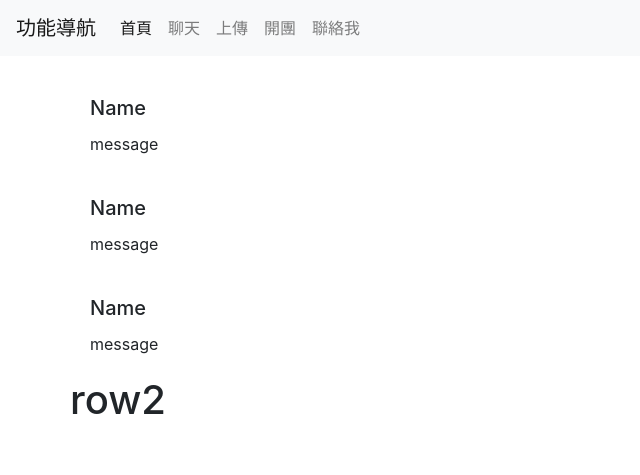
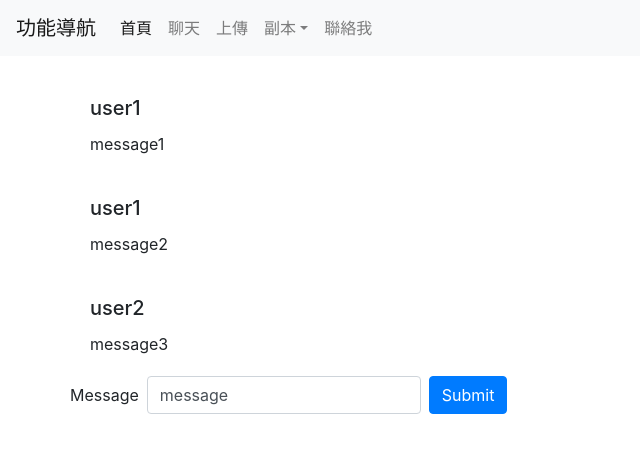
Before and after one commit to xenosaga/RESTServer, a Flask app: page /chat in a window 1280 px wide. Shown: the top 475 px of the page, without its empty margins (0-640 px from the left). Run offline with Flask 2, Linux system fonts and the light colour scheme.

Commit message:
chat and instance finished

```diff
--- a/app/main/views.py
+++ b/app/main/views.py
@@ -9,18 +9,26 @@ def index():
     return render_template('index.html')
     # return '<h1>Main page</h1>'
 
-@main.route('/test')
+@main.route('/test', methods=['GET', 'POST'])
 def test():
-    return render_template('test.html')
+    data = request.json
+    print(data['name'])
+    print(data['msg'])
+    return 'OK'
+    # return render_template('test.html')
 
 @main.route('/upload', methods=['GET'])
 def upload():
     # return 'OK'
     return render_template('upload.html')
 
-@main.route('/instance', methods=['GET'])
-def instance():
-    return render_template('instance.html')
+@main.route('/instance/open', methods=['GET'])
+def instance_open():
+    return render_template('instance_open.html')
+
+@main.route('/instance/list', methods=['GET'])
+def instance_list():
+    return render_template('instance_list.html')
 
 @main.route('/contact', methods=['GET'])
 def contact():
@@ -28,7 +36,27 @@ def contact():
 
 @main.route('/chat', methods=['GET'])
 def chat():
-    return render_template('chat.html')
+    messages = [
+        {
+            'name':'user1',
+            'message':'message1'
+        },
+        {
+            'name':'user1',
+            'message':'message2'
+
+        },
+        {
+            'name':'user2',
+            'message':'message3'
+        },
+        {
+            'name':'user2',
+            'message':'message3'
+        }
+    ]
+
+    return render_template('chat.html', msgs=messages)
 
 @main.route('/upload_handle', methods=['POST'])
 def upload_handle():
@@ -43,4 +71,4 @@ def instance_handle():
     print('-----------------------------------\n')
     print(request.form)
     print('-----------------------------------\n')
-    return redirect(url_for('main.instance'))
+    return redirect(url_for('main.instance_open'))
--- a/app/templates/chat.html
+++ b/app/templates/chat.html
@@ -2,62 +2,71 @@
 {% block title %}chat{% endblock %}
 
 {% block content -%}
-<div class="container">
+<div class="container-sm">
     <div class="row">
-        <div class="col-md-offset-2 col-md5 scroll-area">
-                <div class="card w-100 card-no-border">
-                    <div class="card-body">
-                        <h5 class="card-title">Name</h5>
-                        <p class="card-text">message</p>
-                    </div>
+        <div class="col-sm-offset-2 col-sm5 scroll-area" id="msgfield">
+            {% for msg in msgs %}
+            <div class="card w-100 card-no-border">
+                <div class="card-body">
+                    <h5 class="card-title">{{ msg.name }}</h5>
+                    <p class="card-text">{{ msg.message }}</p>
                 </div>
-                <div class="card w-100 card-no-border">
-                    <div class="card-body">
-                        <h5 class="card-title">Name</h5>
-                        <p class="card-text">message</p>
-                    </div>
-                </div>
-                <div class="card w-100 card-no-border">
-                    <div class="card-body">
-                        <h5 class="card-title">Name</h5>
-                        <p class="card-text">message</p>
-                    </div>
-                </div>
-                <div class="card w-100 card-no-border">
-                    <div class="card-body">
-                        <h5 class="card-title">Name</h5>
-                        <p class="card-text">message</p>
-                    </div>
-                </div>
-                <div class="card w-100 card-no-border">
-                    <div class="card-body">
-                        <h5 class="card-title">Name</h5>
-                        <p class="card-text">message</p>
-                    </div>
-                </div>
-                <div class="card w-100 card-no-border">
-                    <div class="card-body">
-                        <h5 class="card-title">Name</h5>
-                        <p class="card-text">message</p>
-                    </div>
-                </div>
-                <div class="card w-100 card-no-border">
-                    <div class="card-body">
-                        <h5 class="card-title">Name</h5>
-                        <p class="card-text">message</p>
-                    </div>
-                </div>
-                <div class="card w-100 card-no-border">
-                    <div class="card-body">
-                        <h5 class="card-title">Name</h5>
-                        <p class="card-text">message</p>
-                    </div>
-                </div>
-
+            </div>
+            {% endfor %}
         </div>
     </div>
     <div class="row">
-        <h1>row2</h1>
+        <form class="form-inline">
+            <div class="form-group">
+              <label for="message">Message</label>
+              <input type="text" id="message" class="form-control mx-sm-2" value="message" placeholder="messages !!">
+              <button type="button" class="btn btn-primary sm-2" id="send">Submit</button>
+            </div>
+          </form>
+    </div>
+    <div>
+        <ul id="debug">
+
+        </ul>
     </div>
 </div>
-{%- endblock content %}
+{% endblock %}
+
+{% block extrascript %}
+<script type="text/javascript">
+    $("#send").click(
+        function(e){
+
+        text = $("#message").val()
+        var param = {
+            'name': 'miku',
+            'msg' : text
+        }
+
+        console.log(param['name'], param['msg'])
+
+        $("#msgfield").append(
+            '<div class="card w-100 card-no-border">\n' +
+                '<div class="card-body">\n' +
+                    '<h5 class="card-title">'+ param['name'] +'</h5>\n' +
+                    '<p class="card-text">' + param['msg'] + '</p>\n' +
+                '</div>\n' +
+            '</div>\n'
+        );
+
+        $.ajax({
+            type: "POST",
+            dataType: "json",
+            contentType: "application/json; charset=utf-8",
+            url: "{{ url_for('main.test') }}",
+            data: JSON.stringify(param),
+            success: function(res){
+                console.log(res);
+            },
+            error: function(res){
+                console.log('failed');
+            }
+        });
+    })
+</script>
+{% endblock %}
--- a/app/templates/instance.html
+++ b/app/templates/instance_open.html
@@ -33,7 +33,7 @@
             </div>
         </div>
         <div class="form-group row">
-            <button type="submit" class="btn btn-primary">Primary</button>
+            <button type="submit" class="btn btn-primary">確認</button>
         </div>
     </form>
 </div>
--- a/app/templates/mybase.html
+++ b/app/templates/mybase.html
@@ -44,8 +44,12 @@
             <li class="nav-item">
             <a class="nav-link" href="/upload">上傳</a>
           </li>
-          <li class="nav-item">
-            <a class="nav-link" href="/instance">開團</a>
+          <li class="nav-item dropdown">
+            <a class="nav-link dropdown-toggle" data-toggle="dropdown" herf="#">副本</a>
+            <div class="dropdown-menu">
+              <a class="dropdown-item" href="/instance/open">開團</a>
+              <a class="dropdown-item" href="/instance/list">副本清單</a>
+            </div>
           </li>
           <li class="nav-item">
             <a class="nav-link" href="/contact">聯絡我</a>
```
Also changed, not shown: other parts of app/templates/mybase.html (+1 -1 lines), app/templates/instance_list.html (added, +15 -0 lines).
